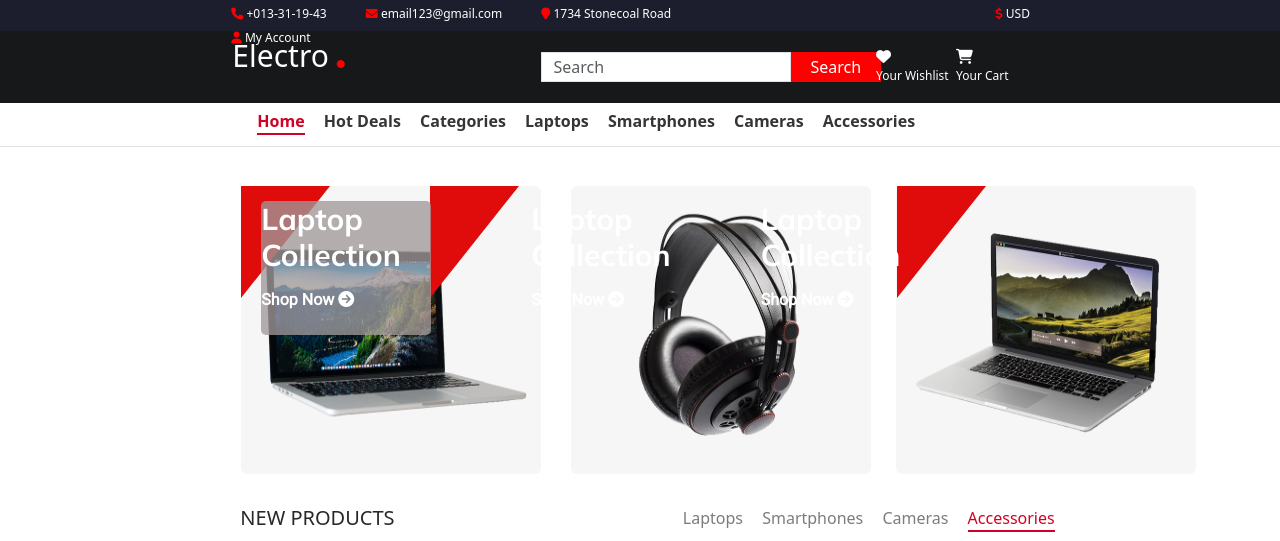
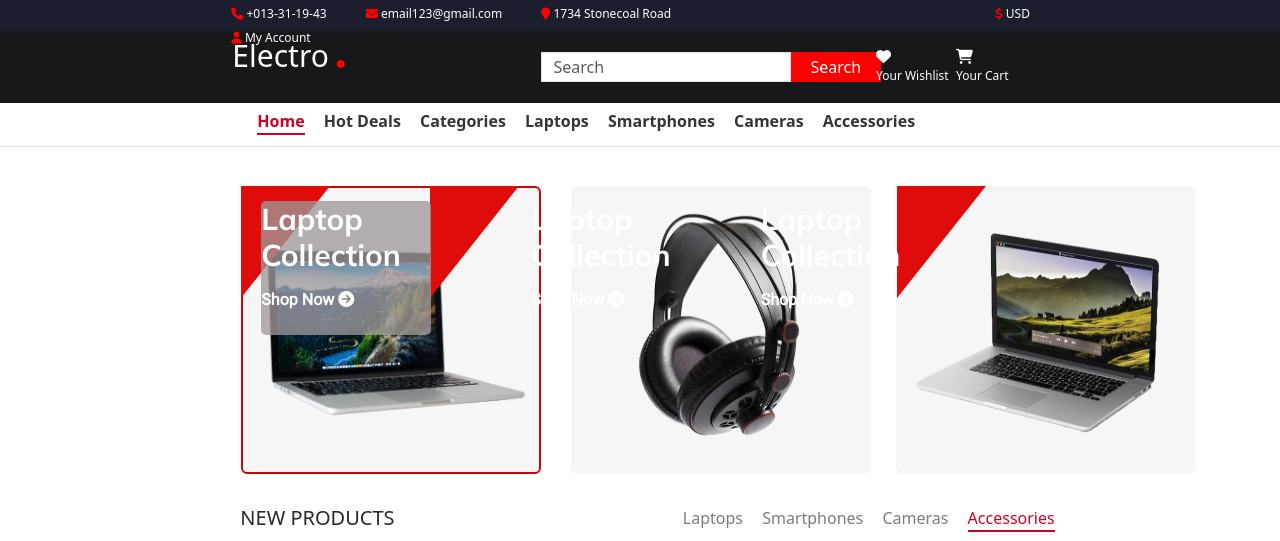
Before and after one commit to Tha-Chansopharong/Tha-Chansopharong.github.io, a PHP site: page / in a window 1280 px wide, with the pointer over the restyled element; the page is wider, and only the part inside the window is pictured. Shown: the top 541 px of that part. Run offline with PHP 8.4, Linux system fonts and the light colour scheme.

Commit message:
update border color

```diff
--- a/Assignment-04/css/style.css
+++ b/Assignment-04/css/style.css
@@ -571,3 +571,7 @@ pre{
   cursor: pointer;
   border-radius: 5px;
 }
+.image img:hover{
+   border: 2px solid rgb(196, 7, 7);
+   cursor: pointer;
+}
```
